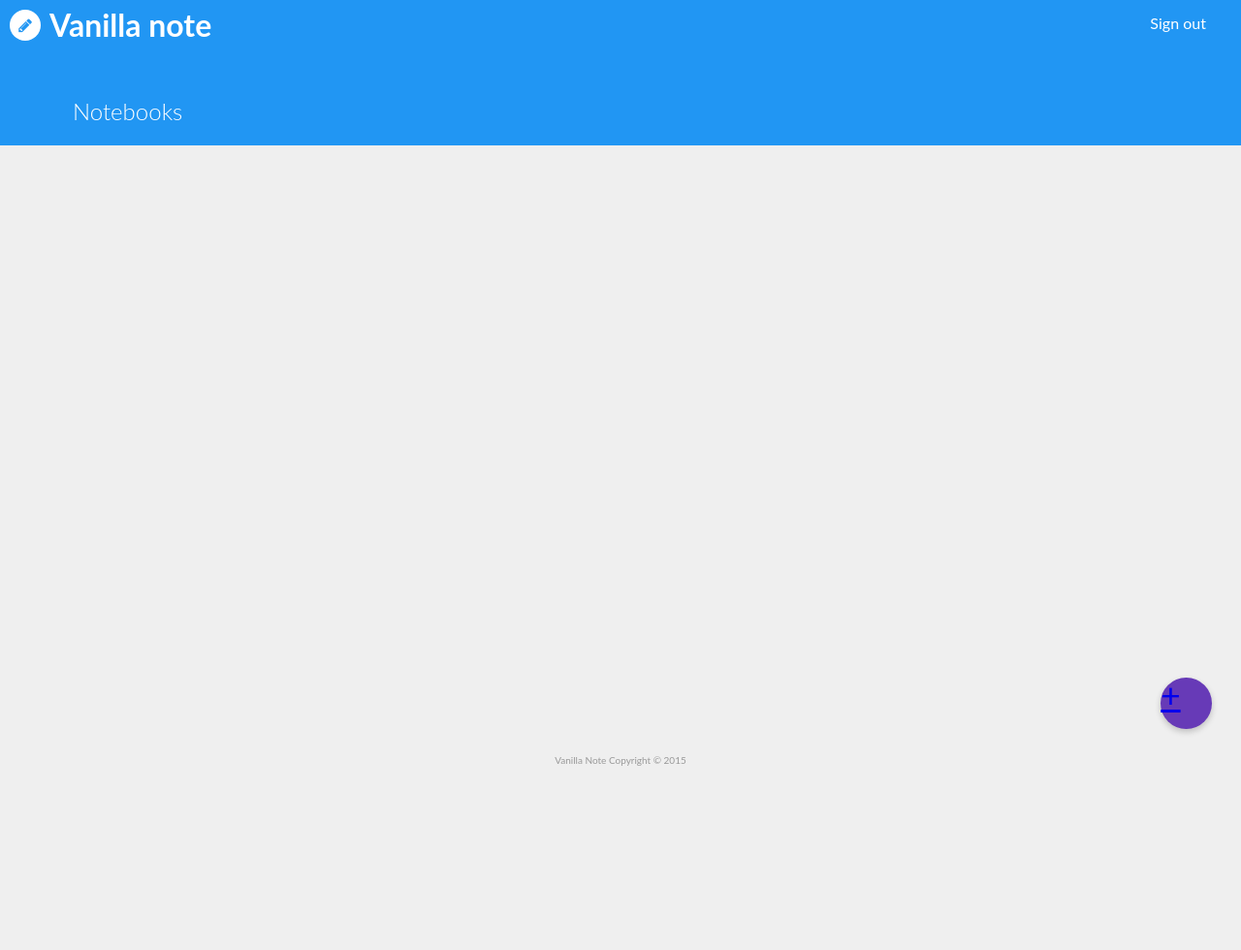
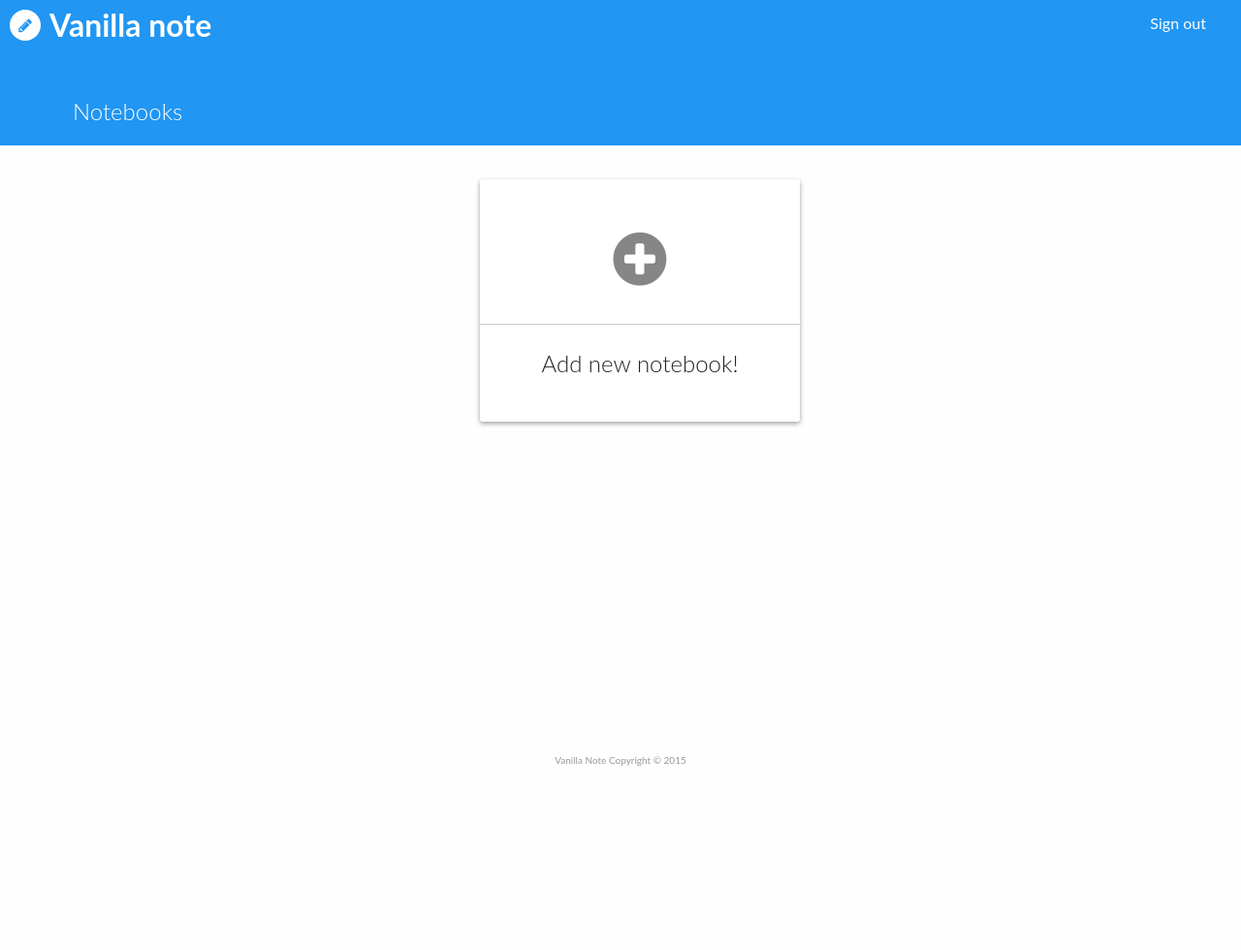
Before and after one commit to joelcolucci/vanillanote, a Flask app: template templates/view_notebooks.html in a window 1280 px wide. Shown: the whole page at 97% size. Before the commit the page ends 790 px from the top, so only its background shows below. Run offline with Flask 2, Linux system fonts and the light colour scheme; the template is opened without the code that fills it, so the values that code supplies are empty; some libraries are stand-ins or nearby versions.

Commit message:
impd new card styling and add new notebook styling

```diff
--- a/static/css/layout.css
+++ b/static/css/layout.css
@@ -160,15 +160,14 @@ body {
 /*------------------------------------*\
     #PRIMARY-TOOLBAR-STYLES
 \*------------------------------------*/
+.page-notebooks {
+    background: #fefefe;
+}
+
 .notebooks-header {
-/*    position: fixed;
-    top: 0;
-    left: 0;
-    right: 0;*/
     padding: 1px 10px;
     background: #2196f3;
 }
-
 
 .primary-toolbar {
     width: 100%;
@@ -204,101 +202,30 @@ body {
 
 
 /*------------------------------------*\
-    #PAGE-STYLES
+    #VIEW-NOTEBOOKS-STYLES
 \*------------------------------------*/
 
-
-
-
-
-.notes-page .primary-toolbar {
-    left: 300px;
-    right: 0;
-    width: inherit;
-    height: 31px;
+.notebooks {
+    margin-top: 30px;
 }
 
-.notes-page .link-primary {
+.notebook-list {
+    margin: 0;
+    list-style: none;
+}
+.notebook-list li {
     display: inline-block;
-    padding-top: 4px;
+    margin: 5px 5px 15px;
 }
-
-
-
-
-
-
-
-/*------------------------------------*\
-    #VIEW-NOTES-STYLES
-\*------------------------------------*/
-
-.sidebar {
-    position: absolute;
-    top: 0px;
-    left: 0;
-    width: 300px;
-    background: #673AB7;
-    box-shadow: 0 2px 5px rgba(0,0,0,0.26);
-    z-index: 2;
-}
-
-.sidebar-heading {
-    margin: 10px 15px;
-    color: #fff;
-}
-
-.sidebar-heading a {
-    color: #fff;
-    text-decoration: none;
-}
-.sidebar-items {
-    list-style: none;
-    margin: 0;
-    padding: 0;
-}
-
-.sidebar-item {
-
-    color: #fff;
-    cursor: pointer;
-}
-
-.sidebar-item:hover {
-    background: #9575CD;
-}
-
-.sidebar-item a {
-    text-decoration: none;
-    color: #fff;
-    display: inline-block;
-
-    width: 100%;
-    padding: 15px;
-}
-
-
-
-/*------------------------------------*\
-    #VIEW-NOTEBOOKS-STYLES
-\*------------------------------------*/
 
 .card {
     position: relative;
     display: inline-block;
     height: 250px;
-    width: 225px;
-    margin: 10px;
-    -webkit-border-radius: 3px;
+    width: 330px;
+    background: #fff;
     border-radius: 3px;
-    -webkit-box-sizing: border-box;
-    box-sizing: border-box;
-    background-color: #fff;
-    border: 1px solid #d8d8d8;
-    border-bottom-width: 2px;
-    border-top-width: 0;
-    vertical-align: top;
-    cursor: pointer;
+    box-shadow: 0px 2px 5px 0px rgba(0,0,0,0.16),0px 2px 5px 0px rgba(0,0,0,0.23);
 }
 
 .card:hover {
@@ -310,8 +237,11 @@ body {
 }
 
 .card-title {
-    margin-top: 35px;
-    color: #444;
+    margin-top: 5px;
+    padding-top: 25px;
+    color: #222;
+    font-weight: 300;
+    border-top: 1px solid #ccc;
 }
 
 .form-nb-delete {
@@ -328,6 +258,16 @@ body {
     right: 80px;
     font-size: 16px;
     padding: 5px 10px;
+}
+
+/*------------------------------------*\
+    #HELPER-STYLES
+\*------------------------------------*/
+
+.fa-book,
+.fa-plus-circle {
+    padding: 50px 50px 30px;
+    color: #868686;
 }
 
 /*------------------------------------*\
--- a/templates/view_notebooks.html
+++ b/templates/view_notebooks.html
@@ -3,21 +3,42 @@
 
 
 <div class="notebooks text-center">
+    <ul class="notebook-list">
+
     {% for notebook in notebooks %}
+
+        <li>
             <div class="card">
+                <div class="card-content">
                     <a href="{{url_for('newNote', notebook_id=notebook.id)}}">
-                <i class="fa fa-book fa-5x"></i>
-                <h2 class="card-title">{{notebook.name}}</h2>
+                        <i class="fa fa-book fa-4x"></i>
                     </a>
+                    <h2 class="card-title">{{ notebook.name}}</h2>
+                </div>
+                <div class="card-content">
                     <a href="{{url_for('editNotebook', notebook_id=notebook.id)}}" class="link-primary link-invert notebook-edit">edit</a>
+
                     <form action="{{url_for('deleteNotebook', notebook_id=notebook.id)}}" method="POST" class="form-nb-delete">
                         <input type="submit" value="delete" class="clear-input btn-default">
                     </form>
                 </div>
+            </div>
+        </li>
+
     {% endfor %}
 
+        <li>
+            <div class="card">
+                <div class="card-content">
+                    <a href="{{url_for('newNotebook')}}">
+                        <i class="fa fa-plus-circle fa-4x"></i>
+                    </a>
+                    <h2 class="card-title">Add new notebook!</h2>
+                </div>
+            </div>
+        </li>
+    </ul>
 </div>
 
-<div class="btn-arrow active"><a href="{{url_for('newNotebook')}}">+</a></div>
 
 {% endblock %}
--- a/templates/wrapper_notebooks.html
+++ b/templates/wrapper_notebooks.html
@@ -13,7 +13,7 @@
     <link href="{{ url_for('static', filename='css/layout.css') }}" rel="stylesheet">
 
 </head>
-<body class="notebooks-page">
+<body class="page-notebooks">
     <header class="notebooks-header">
         <div class="primary-toolbar">
             <div class="column-half">
```
Also changed, not shown: other parts of static/css/layout.css (+80 -12 lines). Lines whose indentation alone changed are shown as unchanged.
